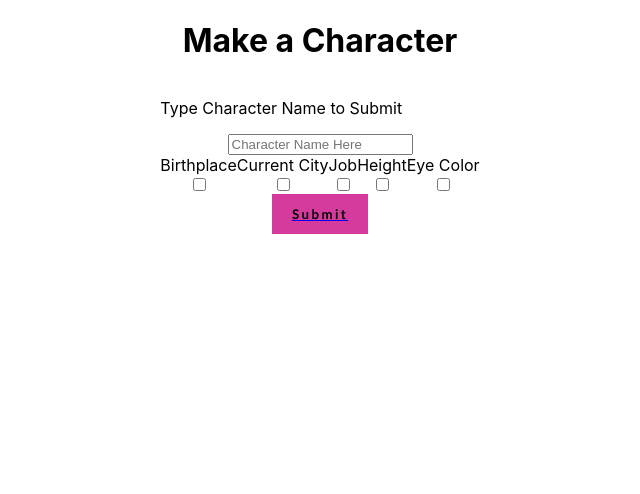
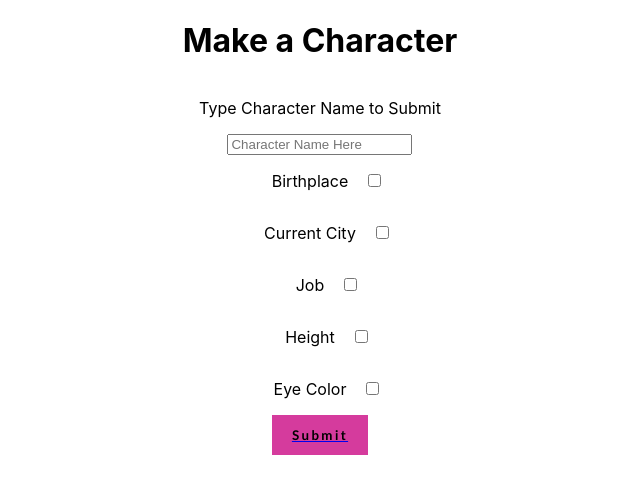
Before and after one commit to atownse/Writer-Help, a React (Create React App) app: page /writer-help/character-creator in a window 1280 px wide. Shown: the top 494 px of the page, without its empty margins (320-960 px from the left). Built offline with nearby package versions, Linux system fonts and the light colour scheme.

Commit message:
Update styling for character creation component

```diff
--- a/src/Components/Character-creator/Character-Creator.css
+++ b/src/Components/Character-creator/Character-Creator.css
@@ -1,26 +1,9 @@
-h1 {
-  display: flex;
-  justify-content: center;
-}
-
-.name-input {
-  display: flex;
-  justify-content: center;
-}
-
-.container {
-  display: flex;
-  justify-content: space-around;
+.character-creation {
   flex-direction: row;
 }
 
-.character-creation {
+label {
   display: flex;
-  justify-content: center;
-  flex-direction: column;
+  justify-content: start;
+  margin: 1em;
 }
-
-.submit {
-  display: flex;
-  justify-content: center;
-}
--- a/src/Components/Character-creator/Character-Creator.js
+++ b/src/Components/Character-creator/Character-Creator.js
@@ -32,19 +32,19 @@ export default function CharacterCreator(props) {
             <label htmlFor="birthplace">Birthplace</label>
             <input type="checkbox" name="birthplace" checked={ birthplace } onChange={ (e) => setBirthplace(!birthplace) } />
           </div>
-          <div>
+          <div className="character-creation">
             <label htmlFor="residence">Current City</label>
             <input type="checkbox" name="residence" checked={ residence } onChange={ (e) => setResidence(!residence) } />
           </div>
-          <div>
+          <div className="character-creation">
             <label htmlFor="job">Job</label>
             <input type="checkbox" name="job" checked={ job } onChange={ (e) => setJob(!job) } />
           </div>
-          <div>
+          <div className="character-creation">
             <label htmlFor="height">Height</label>
             <input type="checkbox" name="height" checked={ height } onChange={ (e) => setHeight(!height) } />
           </div>
-          <div>
+          <div className="character-creation">
             <label htmlFor="eyeColor">Eye Color</label>
             <input type="checkbox" name="eyeColor" checked={ eyeColor } onChange={ (e) => setEyeColor(!eyeColor) } />
           </div>
```
